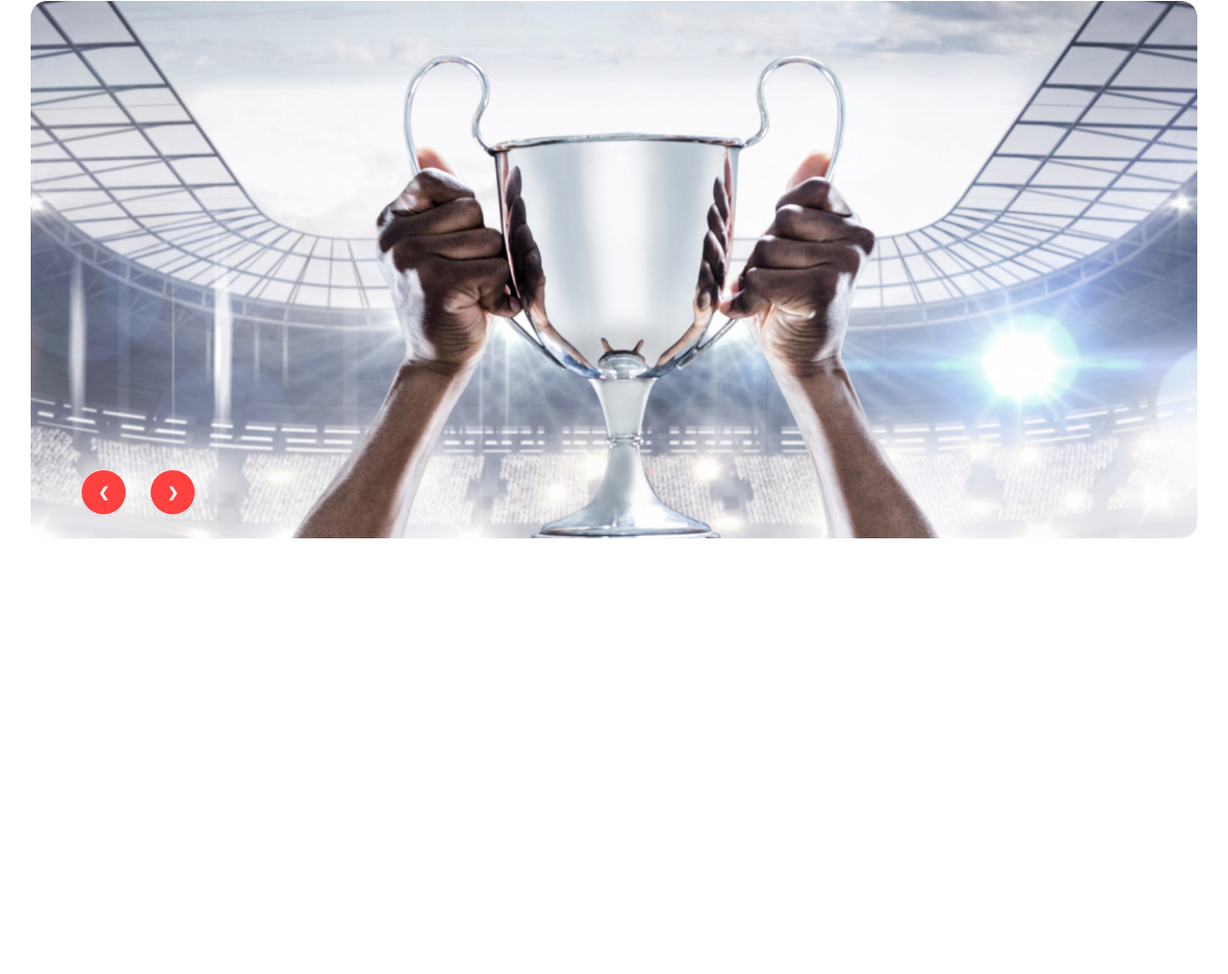
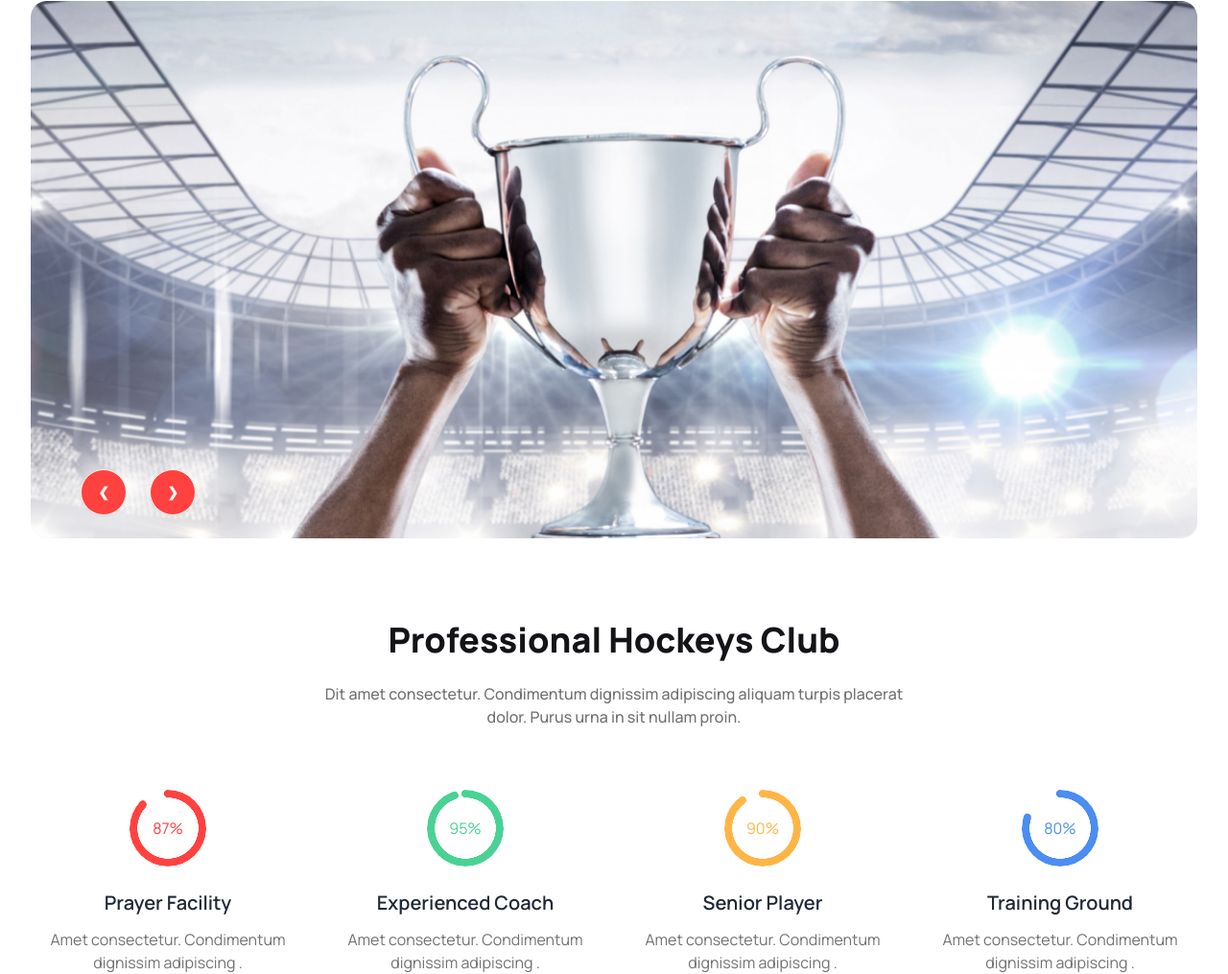
Before and after one commit to thesimtiaz/hockeys, a plain HTML site: page index.html in a window 1280 px wide. Shown: the part 151-1166 px from the top of the page at 96% size. Before the commit the page ends 800 px from the top, so only its background shows below. Drawn offline with nearby package versions, Linux system fonts and the light colour scheme.

Commit message:
professional section added

```diff
--- a/index.html
+++ b/index.html
@@ -165,7 +165,83 @@
       <!-- banner section ends here -->
     </header>
 
-    <main></main>
+    <main class="container mx-auto lg:px-8 px-4">
+      <!-- professional section starts here -->
+      <section>
+        <div class="text-center mt-20">
+          <h2 class="text-2xl lg:text-4xl font-extrabold text-[#131318]">
+            Professional Hockeys Club
+          </h2>
+          <p class="text-sm lg:text-base font-medium text-[#13131899] mt-6">
+            Dit amet consectetur. Condimentum dignissim adipiscing aliquam
+            turpis placerat <br />
+            dolor. Purus urna in sit nullam proin.
+          </p>
+        </div>
+
+        <div
+          class="grid grid-cols-1 lg:grid-cols-4 justify-between text-center mt-16 gap-6"
+        >
+          <div>
+            <div
+              class="radial-progress text-[#FF4240]"
+              style="--value: 87"
+              role="progressbar"
+            >
+              87%
+            </div>
+            <h2 class="text-xl font-semibold mt-6">Prayer Facility</h2>
+            <p class="text-sm lg:text-base font-normal text-[#13131899] mt-3">
+              Amet consectetur. Condimentum <br />
+              dignissim adipiscing .
+            </p>
+          </div>
+          <div>
+            <div
+              class="radial-progress text-[#49D293]"
+              style="--value: 95"
+              role="progressbar"
+            >
+              95%
+            </div>
+            <h2 class="text-xl font-semibold mt-6">Experienced Coach</h2>
+            <p class="text-sm lg:text-base font-normal text-[#13131899] mt-3">
+              Amet consectetur. Condimentum <br />
+              dignissim adipiscing .
+            </p>
+          </div>
+          <div>
+            <div
+              class="radial-progress text-[#FFB546]"
+              style="--value: 90"
+              role="progressbar"
+            >
+              90%
+            </div>
+            <h2 class="text-xl font-semibold mt-6">Senior Player</h2>
+            <p class="text-sm lg:text-base font-normal text-[#13131899] mt-3">
+              Amet consectetur. Condimentum <br />
+              dignissim adipiscing .
+            </p>
+          </div>
+          <div>
+            <div
+              class="radial-progress text-[#4C8DF1]"
+              style="--value: 80"
+              role="progressbar"
+            >
+              80%
+            </div>
+            <h2 class="text-xl font-semibold mt-6">Training Ground</h2>
+            <p class="text-sm lg:text-base font-normal text-[#13131899] mt-3">
+              Amet consectetur. Condimentum <br />
+              dignissim adipiscing .
+            </p>
+          </div>
+        </div>
+      </section>
+      <!-- professional section ends here -->
+    </main>
 
     <footer></footer>
   </body>
```
